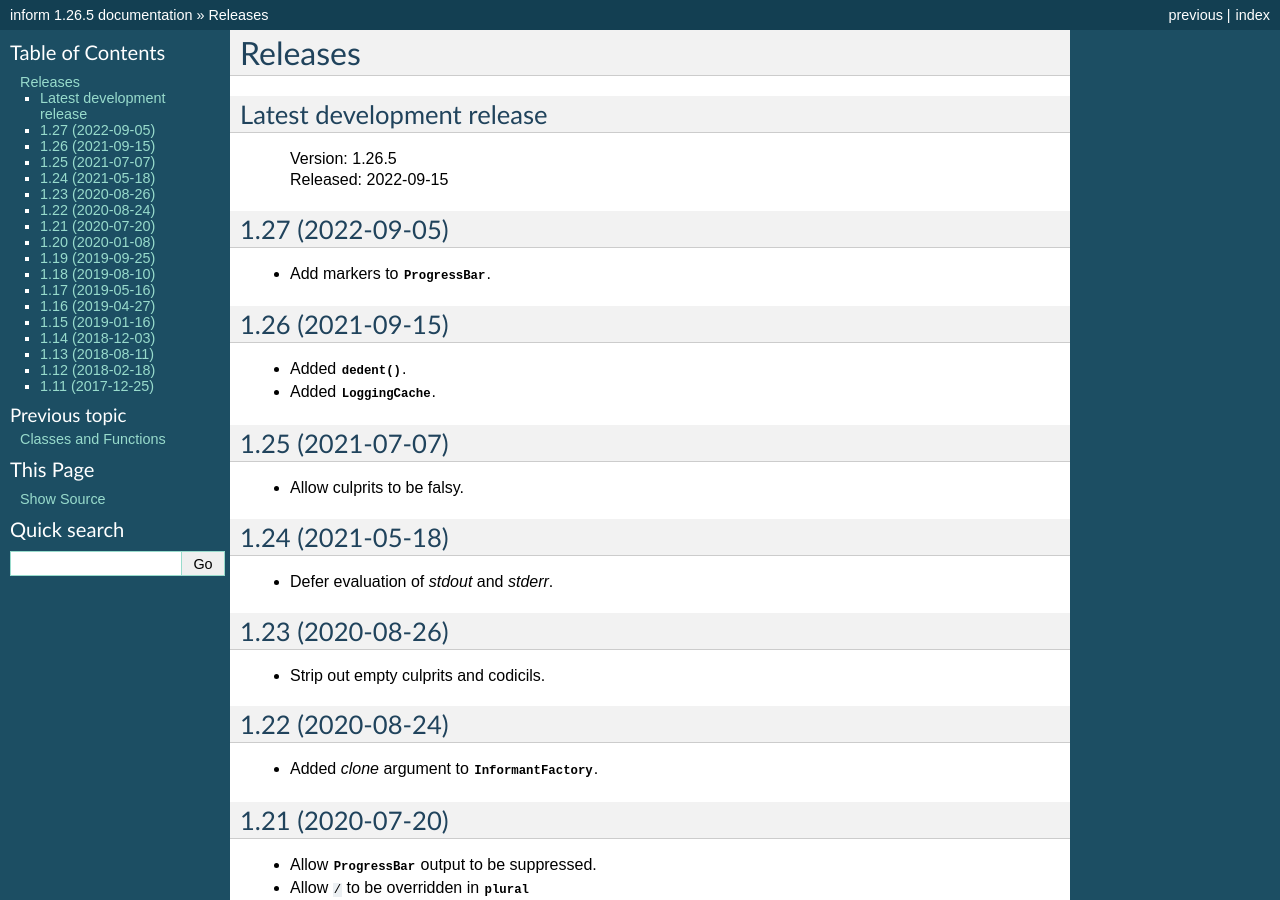
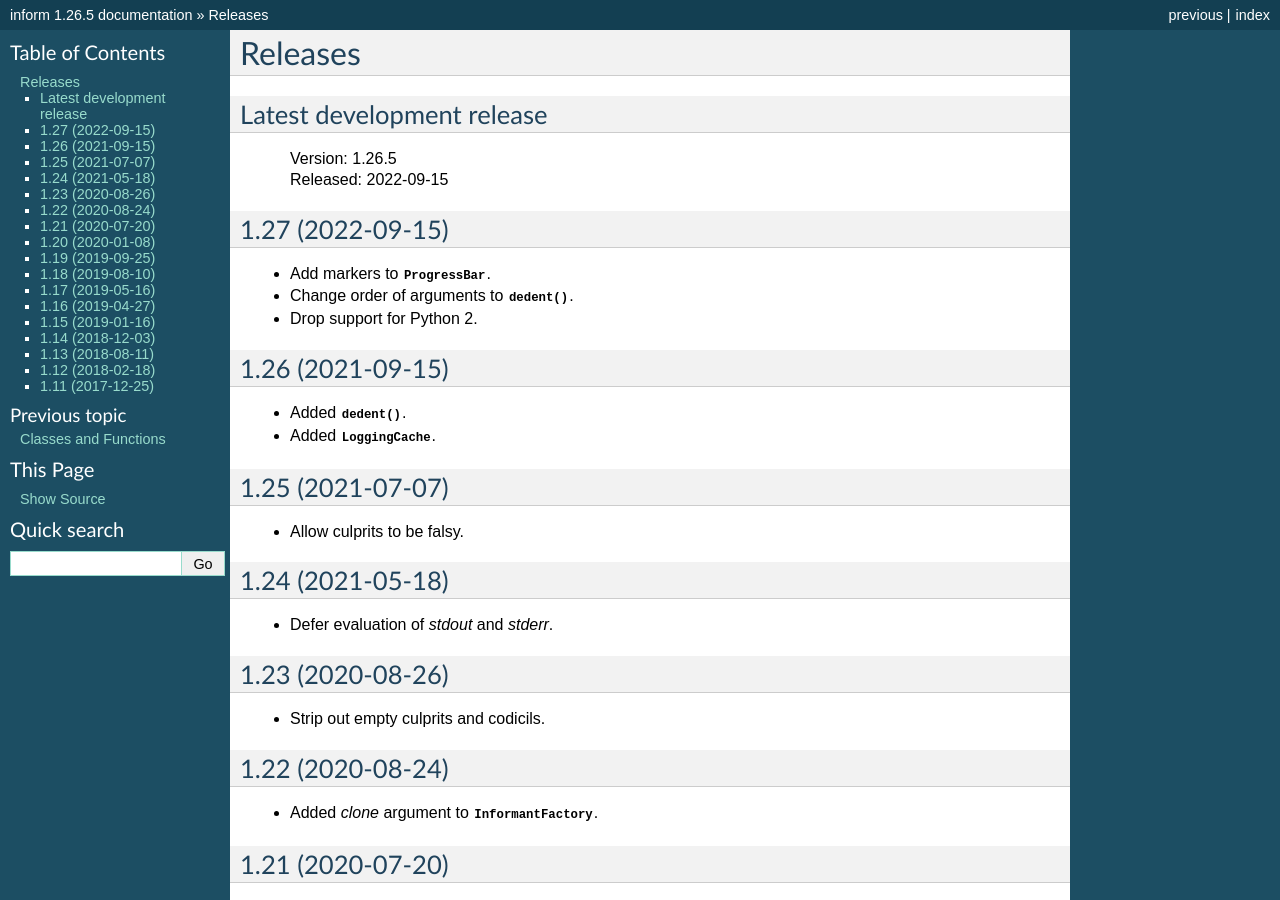
Before and after one commit to KenKundert/inform, a Sphinx documentation site: the page built from doc/releases.rst, in a window 1280 px wide and 900 px high. Built offline with Sphinx 7.4.7, drawn with Linux system fonts in a browser that asks for light colours.

Commit message:
update release notes

```diff
--- a/doc/releases.rst
+++ b/doc/releases.rst
@@ -10,10 +10,12 @@ Latest development release
     | Released: 2022-09-15
 
 
-1.27 (2022-09-05)
+1.27 (2022-09-15)
 -----------------
 
 - Add markers to :class:`ProgressBar`.
+- Change order of arguments to :func:`dedent`.
+- Drop support for Python 2.
 
 
 1.26 (2021-09-15)
```
